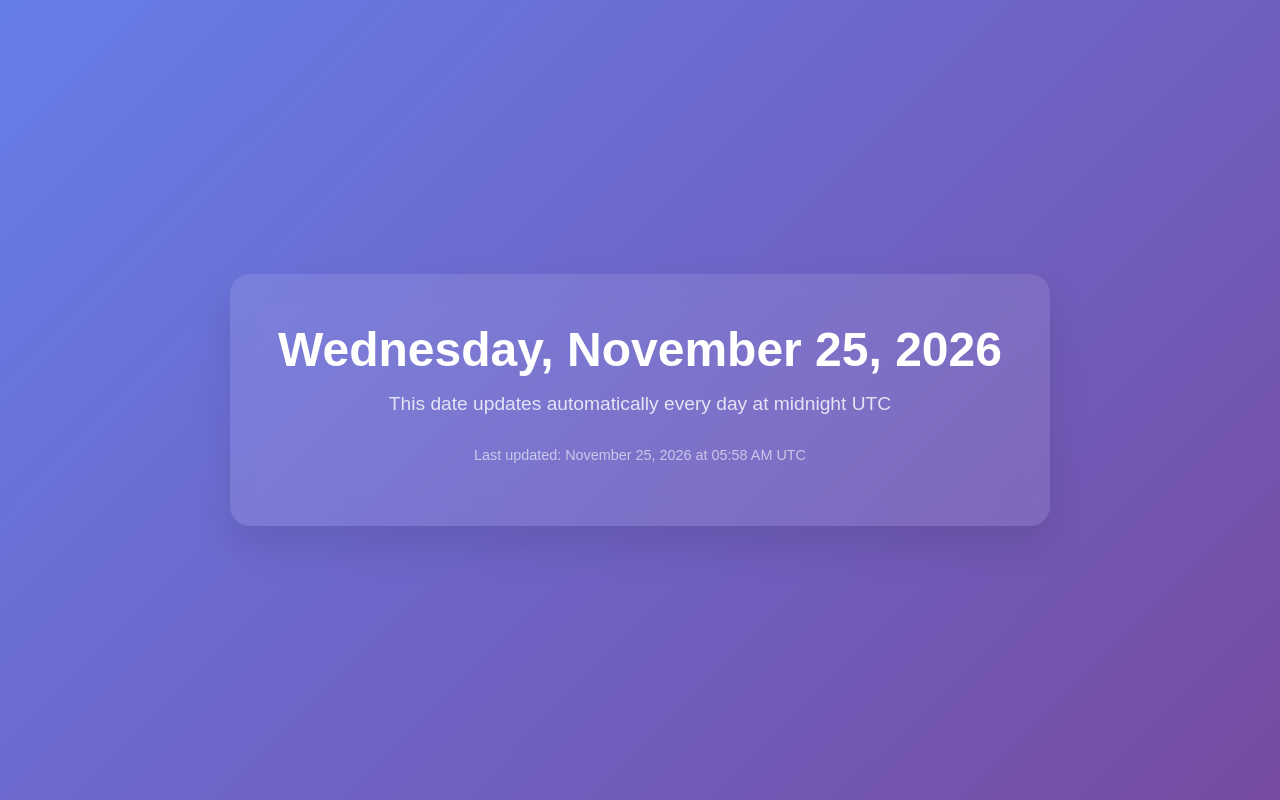
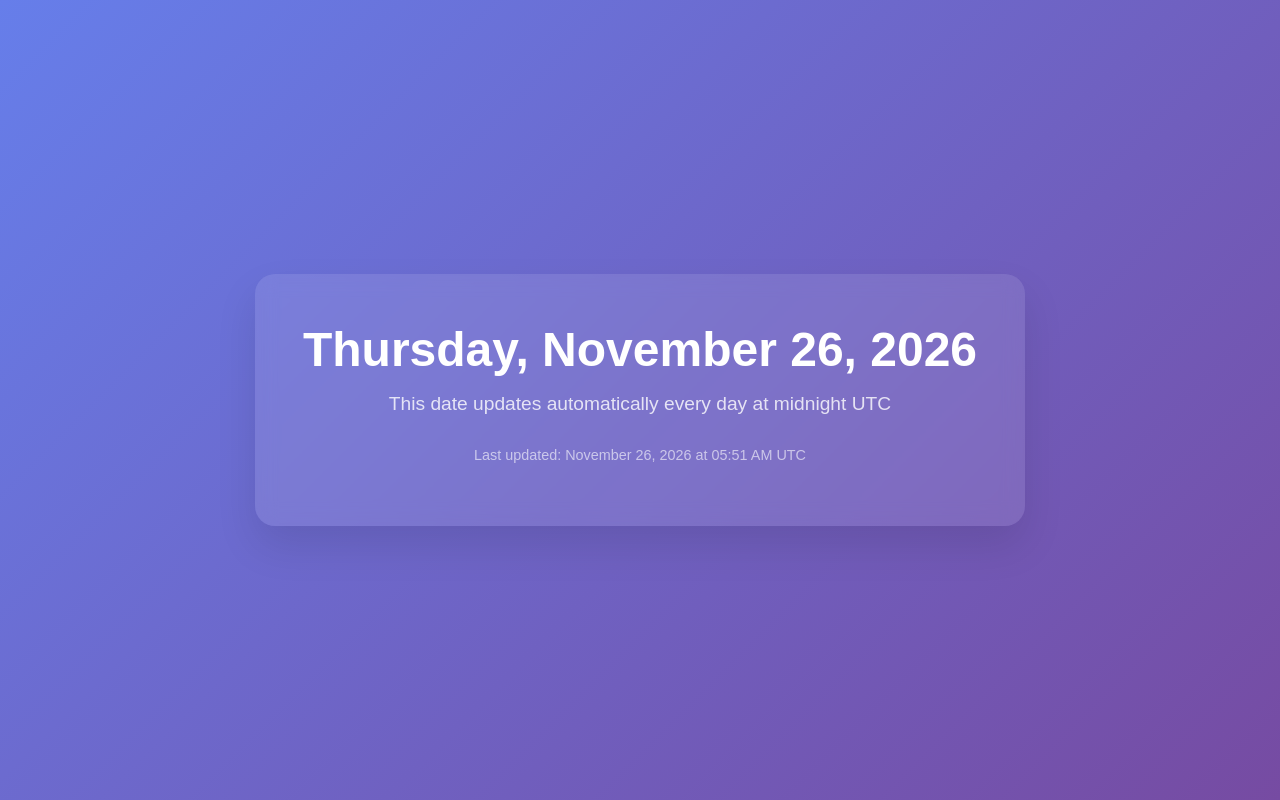
Before and after one commit to TherenceMashego/-Current-Date-Automation, a plain HTML site: page index.html in a window 1280 px wide. Drawn offline with Linux system fonts and the light colour scheme.

Commit message:
📅 Auto-update: Thursday, 2026-11-26

```diff
--- a/index.html
+++ b/index.html
@@ -52,10 +52,10 @@
 </head>
 <body>
     <div class="date-container">
-        <h1 class="date">Wednesday, November 25, 2026</h1>
+        <h1 class="date">Thursday, November 26, 2026</h1>
 
         <p class="subtitle">This date updates automatically every day at midnight UTC</p>
-        <p class="timestamp">Last updated: November 25, 2026 at 05:58 AM UTC</p>
+        <p class="timestamp">Last updated: November 26, 2026 at 05:51 AM UTC</p>
     </div>
 </body>
 </html>
```
